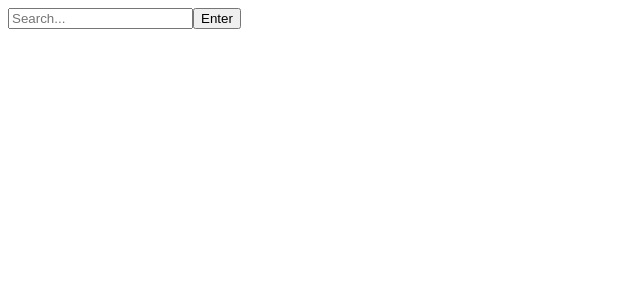
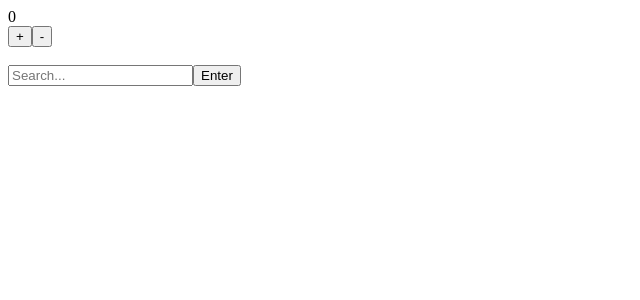
Before and after one commit to Vbeo147/react-redux-weatherApp, a React (Vite) app: page / in a window 1280 px wide. Shown: the top 300 px of the page, without its empty margins (0-640 px from the left). Built offline with nearby package versions, Linux system fonts and the light colour scheme.

Commit message:
Create weatherReducer

```diff
--- a/package.json
+++ b/package.json
@@ -12,7 +12,10 @@
     "react": "^18.2.0",
     "react-dom": "^18.2.0",
     "react-redux": "^8.0.5",
-    "redux": "^4.2.0"
+    "redux": "^4.2.0",
+    "redux-devtools-extension": "^2.13.9",
+    "redux-logger": "^3.0.6",
+    "redux-thunk": "^2.4.2"
   },
   "devDependencies": {
     "@types/react": "^18.0.26",
--- a/src/App.jsx
+++ b/src/App.jsx
@@ -1,6 +1,25 @@
+import { useDispatch, useSelector } from "react-redux";
+import { increaseAsync, decreaseAsync } from "./modules/counterReducer";
+import { getWeather } from "./modules/weatherReducer";
+
 function App() {
+  const { counterReducer, weatherReducer } = useSelector((state) => state);
+  const dispatch = useDispatch();
+  const onIncrease = () => {
+    dispatch(increaseAsync());
+    dispatch(getWeather());
+  };
+  const onDecrease = () => {
+    dispatch(decreaseAsync());
+  };
   return (
     <div>
+      <div>{!weatherReducer.weather.loading && counterReducer.value}</div>
+      <div>
+        <button onClick={onIncrease}>+</button>
+        <button onClick={onDecrease}>-</button>
+      </div>
+      <br />
       <form>
         <input type="text" placeholder="Search..." />
         <button type="submit">Enter</button>
--- a/src/main.jsx
+++ b/src/main.jsx
@@ -2,10 +2,16 @@ import React from "react";
 import ReactDOM from "react-dom/client";
 import App from "./App";
 import { Provider } from "react-redux";
-import { legacy_createStore as createStore } from "redux";
+import { legacy_createStore as createStore, applyMiddleware } from "redux";
+import { composeWithDevTools } from "redux-devtools-extension";
+import ReduxThunk from "redux-thunk";
+import logger from "redux-logger";
 import rootReducer from "./rootReducer";
 
-const store = createStore(rootReducer);
+const store = createStore(
+  rootReducer,
+  composeWithDevTools(applyMiddleware(ReduxThunk, logger))
+);
 
 ReactDOM.createRoot(document.getElementById("root")).render(
   <Provider store={store}>
--- /dev/null
+++ b/src/modules/counterReducer.js
@@ -0,0 +1,26 @@
+const INCREASE = "INCREASE";
+const DECREASE = "DECREASE";
+
+export const increase = () => ({ type: INCREASE });
+export const decrease = () => ({ type: DECREASE });
+
+export const increaseAsync = () => (dispatch) => {
+  setTimeout(() => dispatch(increase()), 1000);
+};
+
+export const decreaseAsync = () => (dispatch) => {
+  setTimeout(() => dispatch(decrease()), 1000);
+};
+
+const initialState = { value: 0 };
+
+export default function counterReducer(state = initialState, action) {
+  switch (action.type) {
+    case INCREASE:
+      return { ...state, value: state.value + 1 };
+    case DECREASE:
+      return { ...state, value: state.value - 1 };
+    default:
+      return state;
+  }
+}
--- /dev/null
+++ b/src/modules/weatherReducer.js
@@ -0,0 +1,28 @@
+const GET_WEATHER = "GET_WEATHER";
+const GET_WEATHER_SUCCESS = "GET_WEATHER_SUCCESS";
+const GET_WEATHER_ERROR = "GET_WEATHER_ERROR";
+
+export const getWeather = () => async (dispatch) => {
+  dispatch({ type: GET_WEATHER });
+};
+
+const initialState = {
+  weather: {
+    loading: false,
+    data: null,
+    error: null,
+  },
+};
+
+export default function weatherReducer(state = initialState, action) {
+  switch (action.type) {
+    case GET_WEATHER:
+      return { ...state, weather: { loading: true, data: null, error: null } };
+    case GET_WEATHER_SUCCESS:
+      return { ...state, weather: { loading: false, data: null, error: null } };
+    case GET_WEATHER_ERROR:
+      return { ...state, weather: { loading: false, data: null, error: null } };
+    default:
+      return state;
+  }
+}
--- a/src/rootReducer.js
+++ b/src/rootReducer.js
@@ -1,5 +1,7 @@
 import { combineReducers } from "redux";
+import counterReducer from "./modules/counterReducer";
+import weatherReducer from "./modules/weatherReducer";
 
-const rootReducer = combineReducers({});
+const rootReducer = combineReducers({ counterReducer, weatherReducer });
 
 export default rootReducer;
```
Also changed, not shown: 1 other file (tests, documents, lock files or other folders).
